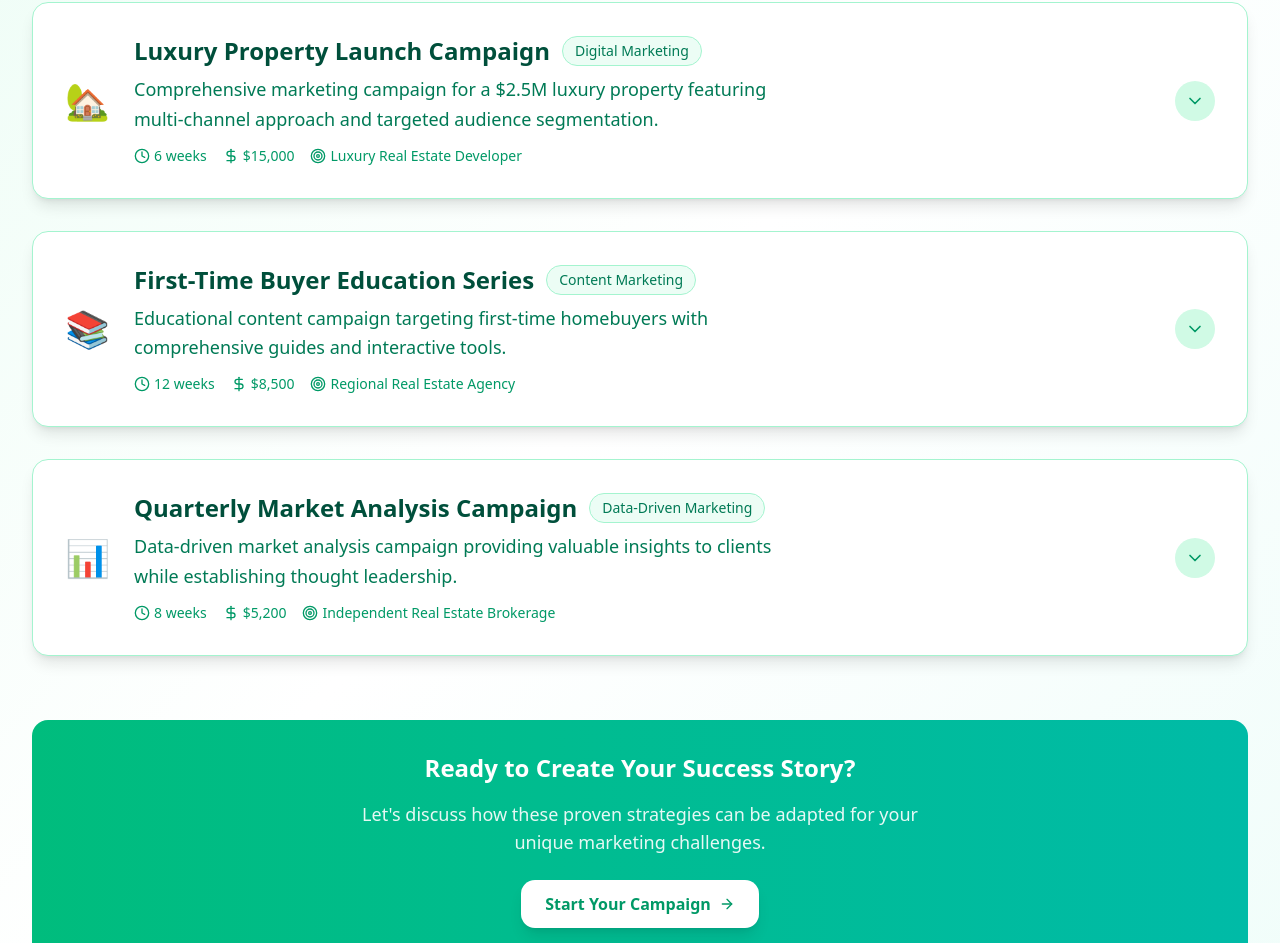
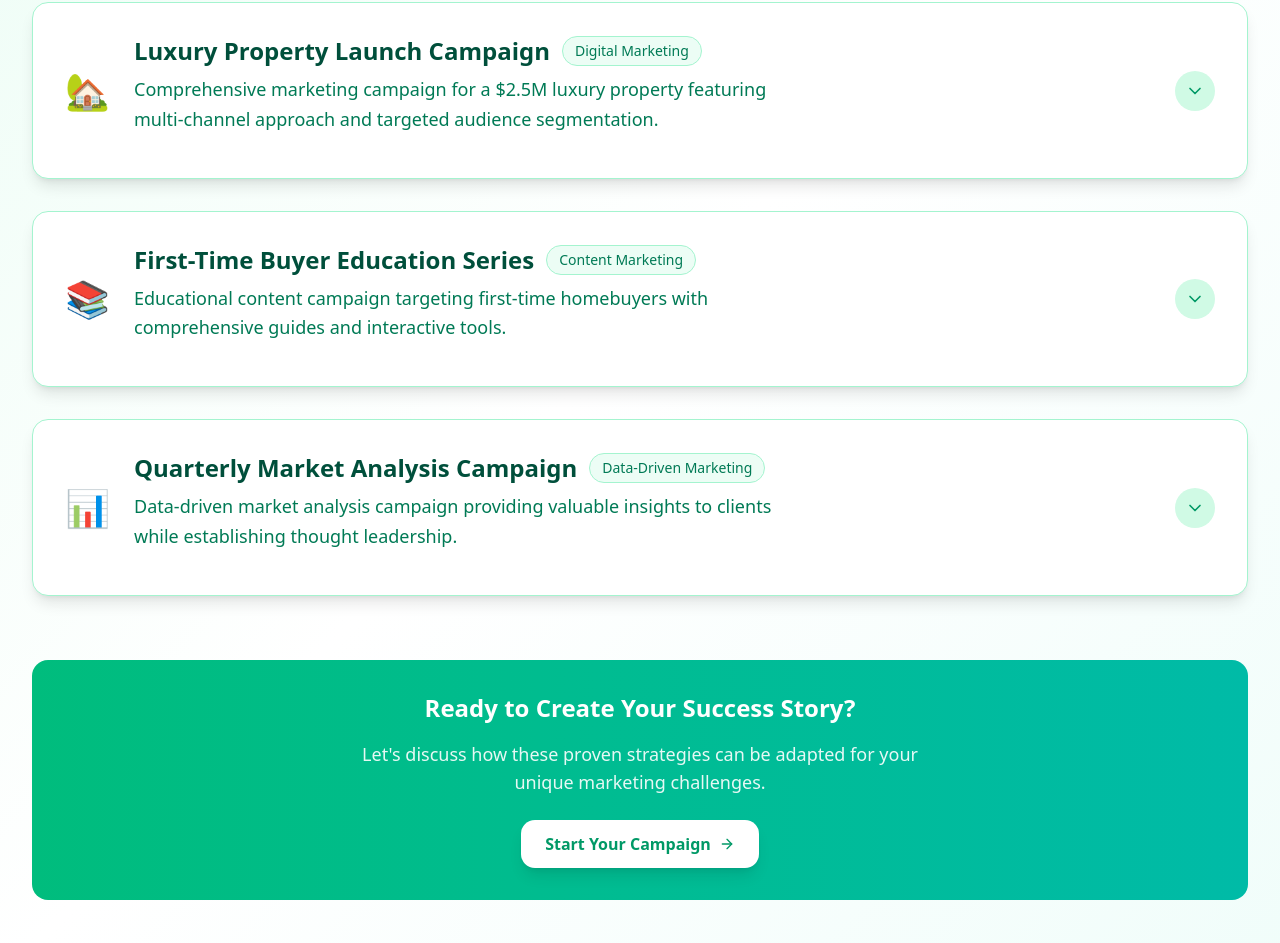
Before and after one commit to connorholly11/lauren-site, a React (Vite) app: page / in a window 1280 px wide. Shown: the part 2596-3539 px from the top of the page. Built offline with nearby package versions, Linux system fonts and the light colour scheme; a web font is replaced by a local one.

Commit message:
RevisionId:  295283663686488064

```diff
--- a/src/components/generated/ProjectsCaseStudiesSection.tsx
+++ b/src/components/generated/ProjectsCaseStudiesSection.tsx
@@ -405,16 +405,26 @@ const ProjectsCaseStudiesSection: React.FC = () => {
                       </p>
                       <div className="flex items-center space-x-4 text-sm text-emerald-600" data-magicpath-id="17" data-magicpath-path="ProjectsCaseStudiesSection.tsx">
                         <div className="flex items-center space-x-1" data-magicpath-id="18" data-magicpath-path="ProjectsCaseStudiesSection.tsx">
-                          <Clock className="w-4 h-4" data-magicpath-id="19" data-magicpath-path="ProjectsCaseStudiesSection.tsx" />
-                          <span data-magicpath-id="20" data-magicpath-path="ProjectsCaseStudiesSection.tsx">{project.duration}</span>
+                          <Clock className="w-4 h-4" data-magicpath-id="19" data-magicpath-path="ProjectsCaseStudiesSection.tsx" style={{
+                        display: "none"
+                      }} />
+                          <span data-magicpath-id="20" data-magicpath-path="ProjectsCaseStudiesSection.tsx" style={{
+                        display: "none"
+                      }}>{project.duration}</span>
                         </div>
-                        <div className="flex items-center space-x-1" data-magicpath-id="21" data-magicpath-path="ProjectsCaseStudiesSection.tsx">
+                        <div className="flex items-center space-x-1" data-magicpath-id="21" data-magicpath-path="ProjectsCaseStudiesSection.tsx" style={{
+                      display: "none"
+                    }}>
                           <DollarSign className="w-4 h-4" data-magicpath-id="22" data-magicpath-path="ProjectsCaseStudiesSection.tsx" />
                           <span data-magicpath-id="23" data-magicpath-path="ProjectsCaseStudiesSection.tsx">{project.budget}</span>
                         </div>
                         <div className="flex items-center space-x-1" data-magicpath-id="24" data-magicpath-path="ProjectsCaseStudiesSection.tsx">
-                          <Target className="w-4 h-4" data-magicpath-id="25" data-magicpath-path="ProjectsCaseStudiesSection.tsx" />
-                          <span data-magicpath-id="26" data-magicpath-path="ProjectsCaseStudiesSection.tsx">{project.clientType}</span>
+                          <Target className="w-4 h-4" data-magicpath-id="25" data-magicpath-path="ProjectsCaseStudiesSection.tsx" style={{
+                        display: "none"
+                      }} />
+                          <span data-magicpath-id="26" data-magicpath-path="ProjectsCaseStudiesSection.tsx" style={{
+                        display: "none"
+                      }}>{project.clientType}</span>
                         </div>
                       </div>
                     </div>
@@ -538,13 +548,17 @@ const ProjectsCaseStudiesSection: React.FC = () => {
 
                       {/* Timeline */}
                       <div data-magicpath-id="79" data-magicpath-path="ProjectsCaseStudiesSection.tsx">
-                        <h4 className="text-xl font-bold text-emerald-900 mb-4 flex items-center" data-magicpath-id="80" data-magicpath-path="ProjectsCaseStudiesSection.tsx">
+                        <h4 className="text-xl font-bold text-emerald-900 mb-4 flex items-center" data-magicpath-id="80" data-magicpath-path="ProjectsCaseStudiesSection.tsx" style={{
+                    display: "none"
+                  }}>
                           <Calendar className="w-5 h-5 mr-2 text-amber-500" data-magicpath-id="81" data-magicpath-path="ProjectsCaseStudiesSection.tsx" />
                           Project Timeline
                         </h4>
                         <div className="grid md:grid-cols-2 lg:grid-cols-4 gap-4" data-magicpath-id="82" data-magicpath-path="ProjectsCaseStudiesSection.tsx">
                           {project.timeline.map((phase, idx) => <div key={idx} className="relative" data-magicpath-id="83" data-magicpath-path="ProjectsCaseStudiesSection.tsx">
-                              <div className="bg-amber-50 rounded-xl p-4 border border-amber-100" data-magicpath-id="84" data-magicpath-path="ProjectsCaseStudiesSection.tsx">
+                              <div className="bg-amber-50 rounded-xl p-4 border border-amber-100" data-magicpath-id="84" data-magicpath-path="ProjectsCaseStudiesSection.tsx" style={{
+                        display: "none"
+                      }}>
                                 <div className="flex items-center justify-between mb-3" data-magicpath-id="85" data-magicpath-path="ProjectsCaseStudiesSection.tsx">
                                   <h5 className="font-semibold text-amber-900 text-sm" data-magicpath-id="86" data-magicpath-path="ProjectsCaseStudiesSection.tsx">{phase.phase}</h5>
                                   <span className="text-xs bg-amber-200 text-amber-800 px-2 py-1 rounded-full" data-magicpath-id="87" data-magicpath-path="ProjectsCaseStudiesSection.tsx">
```
